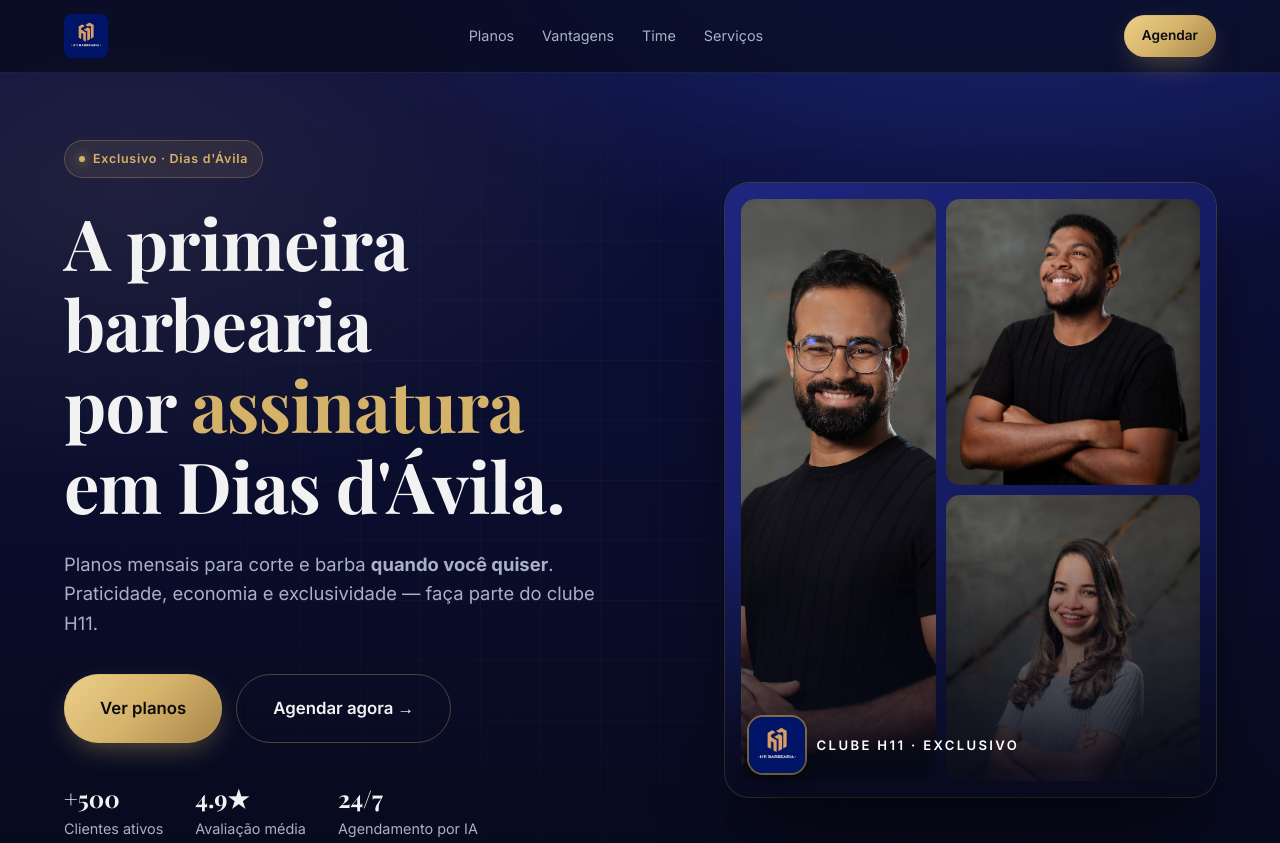
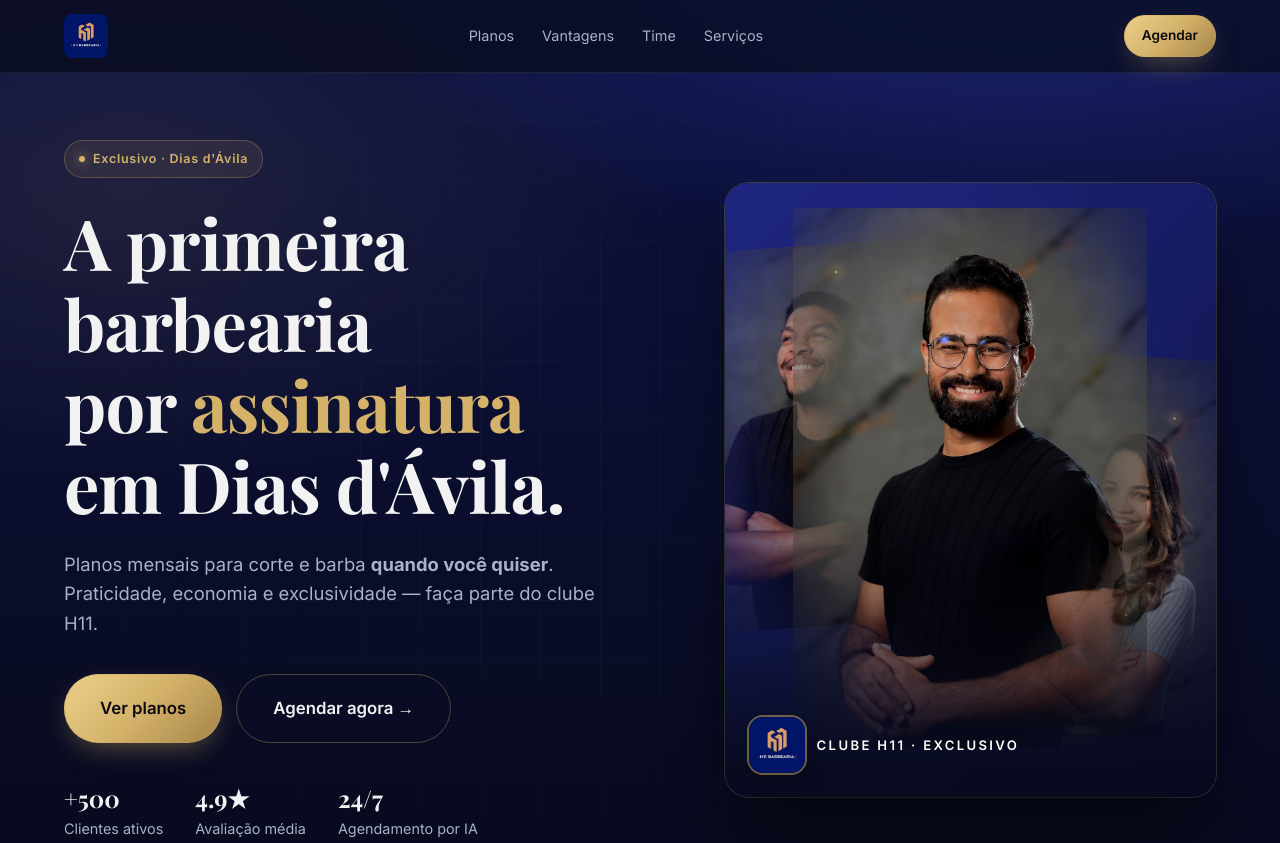
Before and after one commit to doni010520/h11-barbearia, a plain HTML site: page index.html in a window 1280 px wide. Shown: the top 843 px of the page. Drawn offline with nearby package versions, Linux system fonts and the light colour scheme.

Commit message:
Hero: true blended collage of team photos with feathered masks

```diff
--- a/index.html
+++ b/index.html
@@ -137,18 +137,38 @@
   .hero-visual{position:relative}
   .hero-frame{
     position:relative;aspect-ratio:4/5;border-radius:24px;overflow:hidden;
-    padding:16px;
-    background:linear-gradient(135deg,var(--blue),var(--blue-2));
+    background:
+      radial-gradient(ellipse 70% 70% at 50% 45%, rgba(44,58,170,.4), transparent 70%),
+      linear-gradient(135deg,var(--blue),var(--blue-2));
     box-shadow:0 40px 80px -20px rgba(0,0,0,.7),0 0 0 1px rgba(212,178,106,.25);
   }
-  .team-montage{
-    display:grid;grid-template-columns:1fr 1.3fr;grid-template-rows:1fr 1fr;
-    gap:10px;width:100%;height:100%;position:relative;z-index:1;
+  .team-montage{position:relative;width:100%;height:100%}
+  .team-montage .tm{position:absolute;overflow:hidden}
+  .team-montage .tm img{width:100%;height:100%;object-fit:cover;display:block;filter:contrast(1.05) saturate(1.05)}
+  .tm-left{
+    left:-8%;top:10%;width:55%;height:62%;z-index:1;
+    -webkit-mask-image:radial-gradient(ellipse 85% 95% at 65% 50%, #000 30%, transparent 88%);
+            mask-image:radial-gradient(ellipse 85% 95% at 65% 50%, #000 30%, transparent 88%);
+    transform:rotate(-4deg);
   }
-  .team-montage .tm{border-radius:14px;overflow:hidden;background:rgba(0,0,0,.3);position:relative}
-  .team-montage .tm img{width:100%;height:100%;object-fit:cover;transition:transform .6s ease}
-  .team-montage .tm:hover img{transform:scale(1.05)}
-  .team-montage .tm-main{grid-row:1 / span 2}
+  .tm-right{
+    right:-8%;bottom:10%;width:55%;height:62%;z-index:1;
+    -webkit-mask-image:radial-gradient(ellipse 85% 95% at 35% 50%, #000 30%, transparent 88%);
+            mask-image:radial-gradient(ellipse 85% 95% at 35% 50%, #000 30%, transparent 88%);
+    transform:rotate(4deg);
+  }
+  .tm-main{
+    left:14%;top:4%;width:72%;height:88%;z-index:2;
+    -webkit-mask-image:radial-gradient(ellipse 78% 88% at 50% 45%, #000 45%, transparent 92%);
+            mask-image:radial-gradient(ellipse 78% 88% at 50% 45%, #000 45%, transparent 92%);
+    filter:drop-shadow(0 25px 40px rgba(0,0,0,.55));
+  }
+  .team-montage .tm-main img{filter:contrast(1.08) saturate(1.08)}
+  /* Golden sparkle accents */
+  .hero-frame .sparkle{position:absolute;border-radius:50%;background:radial-gradient(circle, rgba(212,178,106,.8), transparent 70%);pointer-events:none;z-index:2}
+  .hero-frame .sparkle.s1{width:6px;height:6px;top:14%;left:22%;box-shadow:0 0 12px 2px rgba(212,178,106,.6)}
+  .hero-frame .sparkle.s2{width:4px;height:4px;top:70%;right:18%;box-shadow:0 0 10px 2px rgba(212,178,106,.5)}
+  .hero-frame .sparkle.s3{width:5px;height:5px;top:38%;right:8%;box-shadow:0 0 10px 2px rgba(212,178,106,.5)}
   .hero-frame::after{
     content:"";position:absolute;left:0;right:0;bottom:0;height:45%;z-index:2;
     background:linear-gradient(180deg,transparent 0%, rgba(7,10,26,.9) 90%);
@@ -391,10 +411,13 @@
     <div class="hero-visual">
       <div class="hero-frame">
         <div class="team-montage">
+          <div class="tm tm-left"><img src="assets/team-2.jpg" alt="Miguel"></div>
+          <div class="tm tm-right"><img src="assets/team-3.jpg" alt="Elisângela"></div>
           <div class="tm tm-main"><img src="assets/team-1.jpg" alt="Bruno"></div>
-          <div class="tm"><img src="assets/team-2.jpg" alt="Miguel"></div>
-          <div class="tm"><img src="assets/team-3.jpg" alt="Elisângela"></div>
         </div>
+        <span class="sparkle s1"></span>
+        <span class="sparkle s2"></span>
+        <span class="sparkle s3"></span>
         <div class="hero-caption">
           <div class="logo-chip"><img src="assets/logo.png" alt="H11"></div>
           <div class="cap-text">Clube H11 · Exclusivo</div>
```
